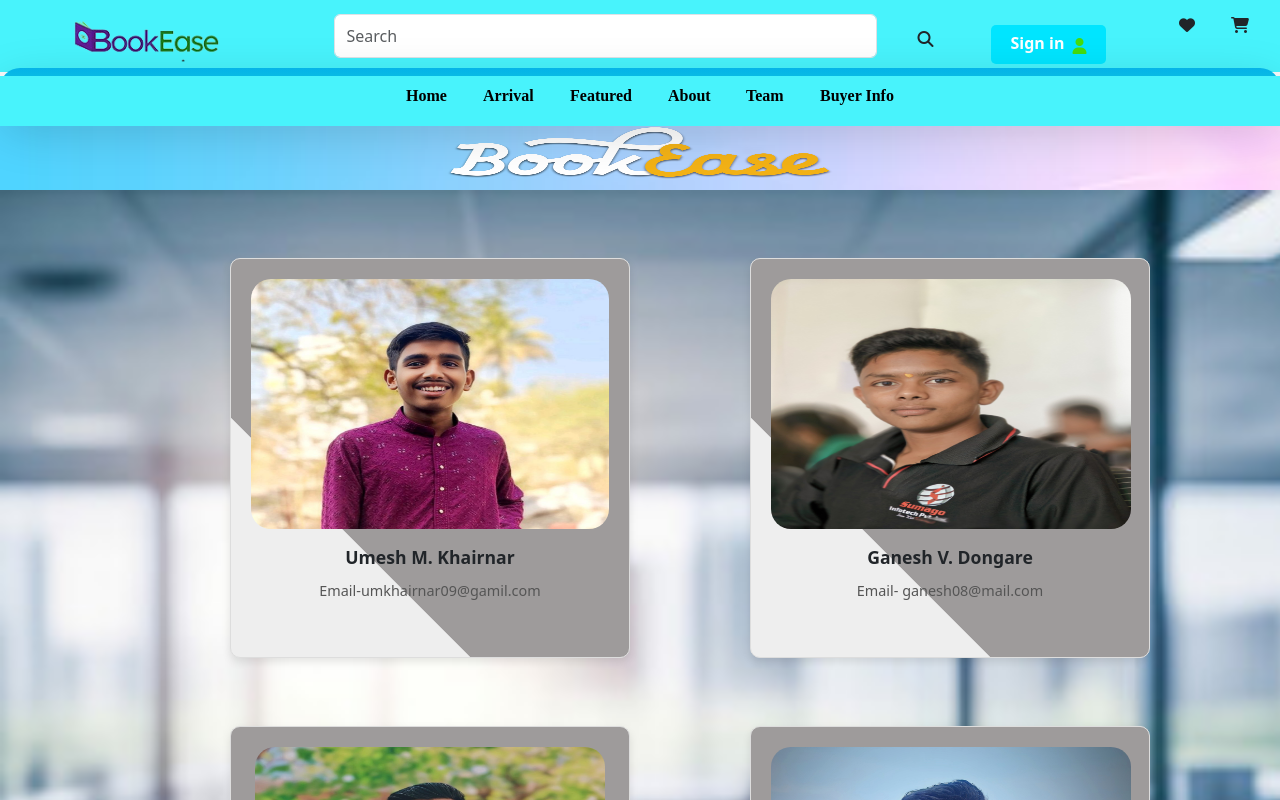
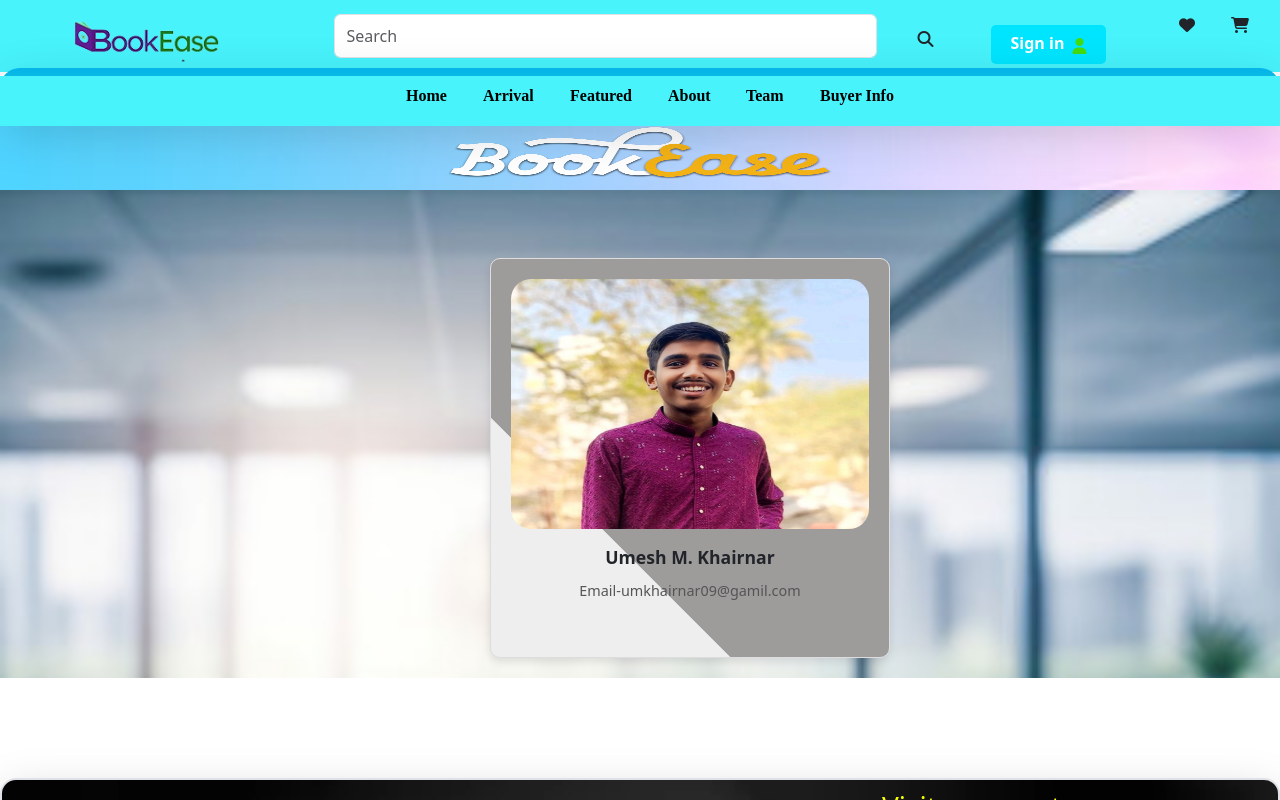
Before and after one commit to umk000me/BookEase, a React (Create React App) app: page /team in a window 1280 px wide. Shown: the top 800 px of the page. Built offline with nearby package versions, Linux system fonts and the light colour scheme.

Commit message:
Update Team.js

```diff
--- a/src/Team.js
+++ b/src/Team.js
@@ -17,7 +17,7 @@ function Team() {
 
   </div>
 </div>
-<div class="card2 mt-5 col-2" >
+{/* <div class="card2 mt-5 col-2" >
   <img className='pic rounded-3 rounded' style={{borderRadius:"20px"}} src={img2} class="card2-img-top" alt="..." width={360} height={250}/>
   <div class="card2-body">
     <p class="card2-title">Ganesh V. Dongare</p>
@@ -40,7 +40,7 @@ function Team() {
     <p class="card2-text">Email-ravirajt07@gamil.com</p>
 
   </div>
-</div>
+</div> */}
 
 </div>
           </div>
```
